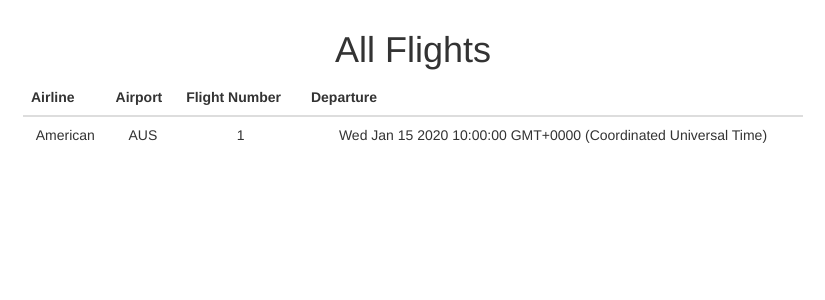
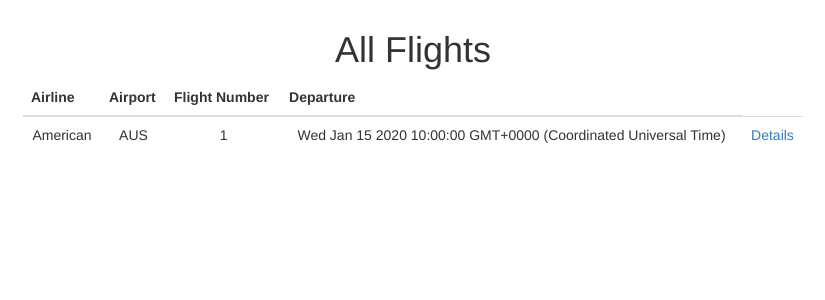
Before and after one commit to tiffbouchard/mongoose-flights, a Node server app: page /flights in a window 1280 px wide. Shown: the part 238-538 px from the top of the page, without its empty margins (227-1052 px from the left). Run offline with Node 20, Linux system fonts and the light colour scheme; tables that the repository leaves empty hold one stand-in row (values such as "Sample post"); some libraries are stand-ins or nearby versions.

Commit message:
Add details link

```diff
--- a/views/flights/index.ejs
+++ b/views/flights/index.ejs
@@ -18,6 +18,7 @@
         <td><%= f.airport %></td>
         <td><%= f.flightNo %></td>
         <td><%= f.departs %></td>
+        <td><a href="/flights/<%=f._id%>">Details</a></td>
       </tr>
       <% }); %>
     </tbody>
```
